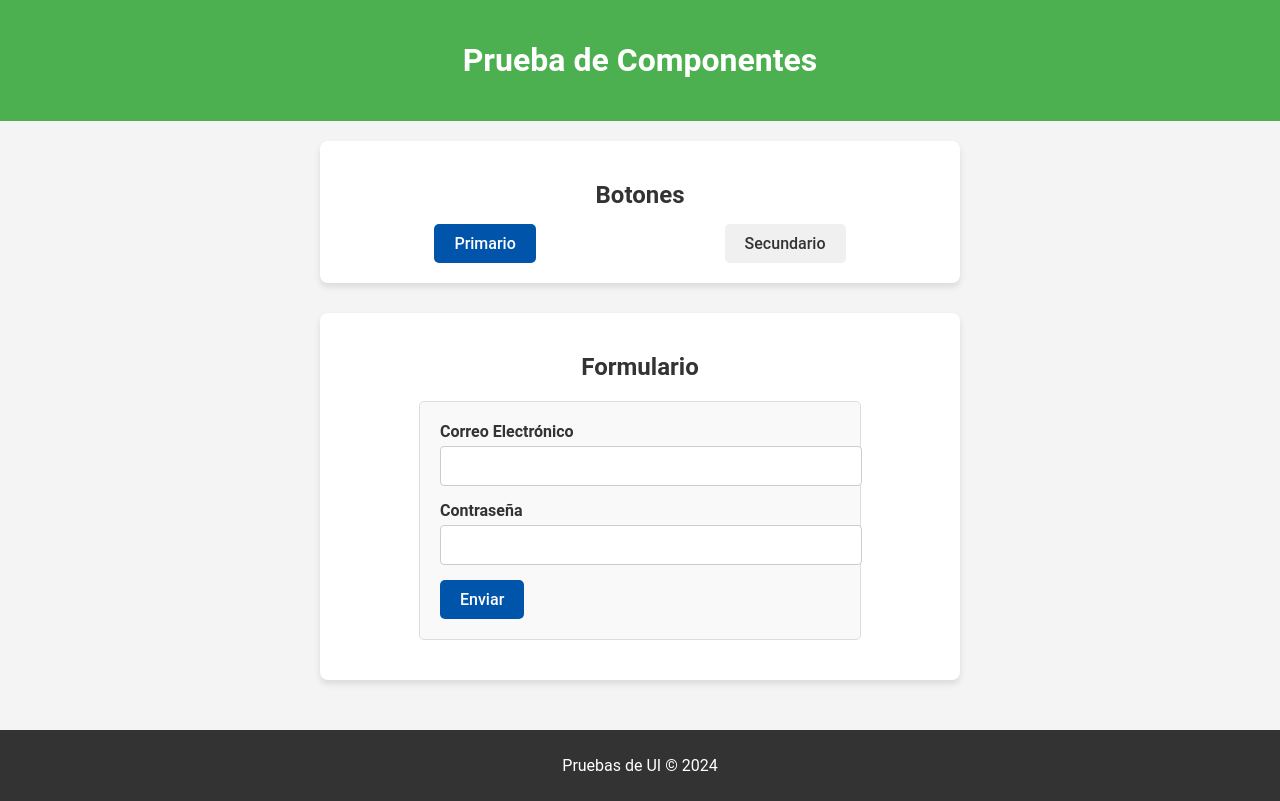
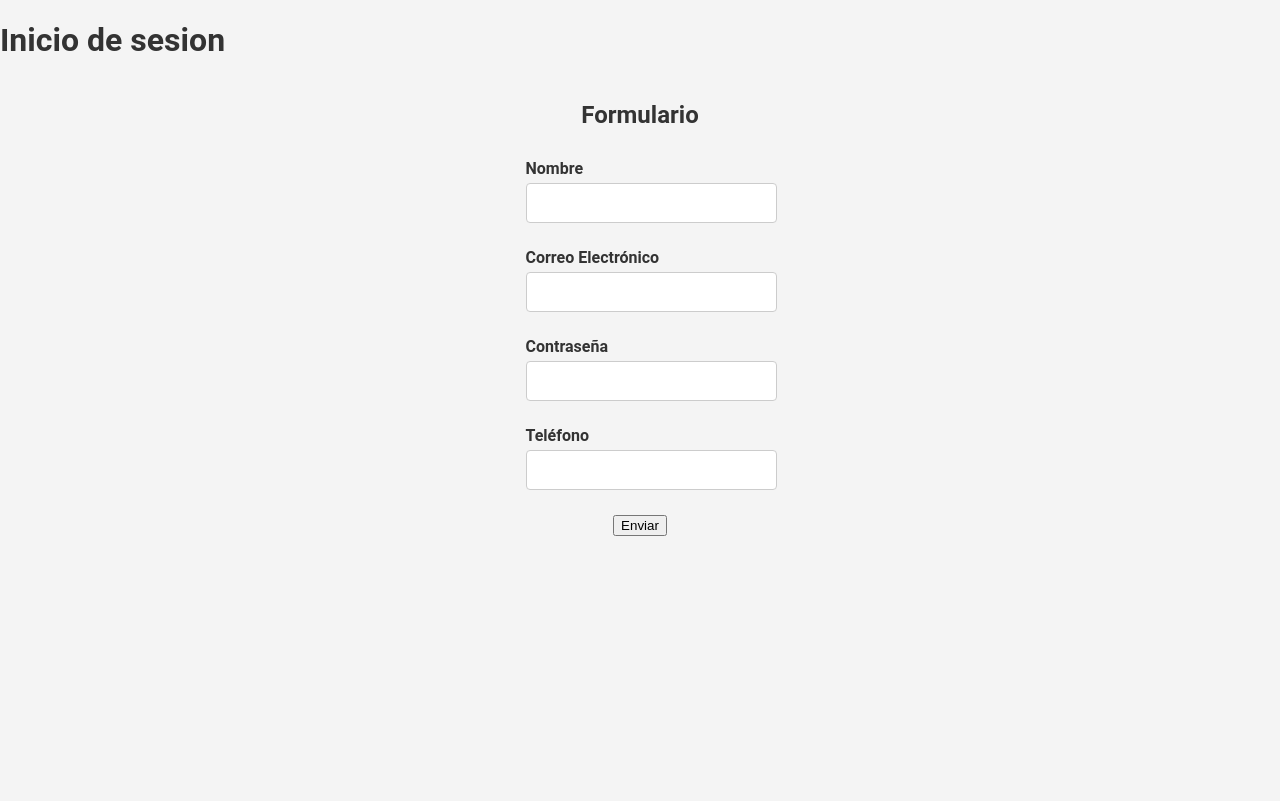
Before and after one commit to Olm72/frontend, a React (Create React App) app: page /login in a window 1280 px wide. Built offline with nearby package versions, Linux system fonts and the light colour scheme.

Commit message:
Crear dashboard basico y login

```diff
--- a/src/App.jsx
+++ b/src/App.jsx
@@ -1,44 +1,24 @@
 import React from "react";
-import Button from "./components/Button/Button";
-import Form from "./components/Form/Form";
+import { BrowserRouter as Router, Routes, Route, Navigate } from "react-router-dom";
+import Login from "./components/Login";
+import Dashboard from "./components/Dashboard";
 import "./App.css";
 
+const ProtectedRoute = ({ component: Component }) => {
+  return localStorage.getItem("token") ? <Component /> : <Navigate to="/login" replace />;
+};
+
 const App = () => {
-  const handleButtonClick = (type) => {
-    console.log(`Botón ${type} presionado`);
-  };
-
   return (
-    <div className="app-container">
-      <header className="app-header">
-        <h1>Prueba de Componentes</h1>
-      </header>
-      <main className="app-main">
-        <section className="button-section">
-          <h2>Botones</h2>
-          <div className="button-group">
-            <Button
-              text="Primario"
-              type="primary"
-              onClick={() => handleButtonClick("Primario")}
-            />
-            <Button
-              text="Secundario"
-              type="secondary"
-              onClick={() => handleButtonClick("Secundario")}
-            />
-          </div>
-        </section>
-
-        <section className="form-section">
-          <h2>Formulario</h2>
-          <Form onSubmit={(data) => console.log("Formulario enviado:", data)} />
-        </section>
-      </main>
-      <footer className="app-footer">
-        <p>Pruebas de UI © 2024</p>
-      </footer>
-    </div>
+    <Router>
+      <div className="app-container">
+        <Routes>
+          <Route path="/login" element={<Login />} />
+          <Route path="/dashboard" element={<ProtectedRoute component={Dashboard} />} />
+          <Route path="*" element={<Navigate to="/login" replace />} />
+        </Routes>
+      </div>
+    </Router>
   );
 };
 
--- /dev/null
+++ b/src/components/Dashboard.jsx
@@ -0,0 +1,12 @@
+import React from "react";
+
+const Dashboard = () => {
+    return (
+        <div>
+            <h1>Dashboard</h1>
+            <p>Bienvenido al dashboard</p>
+        </div>
+    );
+};
+
+export default Dashboard;
--- a/src/components/Form/Form.jsx
+++ b/src/components/Form/Form.jsx
@@ -1,88 +1,93 @@
 import React, { useState } from "react";
-import PropTypes from "prop-types";
 import "./Form.css";
-import Button from "../Button/Button";
-
 
 const Form = ({ onSubmit }) => {
-  const [email, setEmail] = useState("");
-  const [password, setPassword] = useState("");
+  const [formData, setFormData] = useState({
+    email: "",
+    password: "",
+    name: "",
+    phone: "",
+  });
   const [errors, setErrors] = useState({});
 
-  const handleValidation = () => {
-    const tempErrors = {};
-    let isValid = true;
+  const handleChange = (e) => {
+    const { name, value } = e.target;
+    setFormData({ ...formData, [name]: value });
+  };
 
-    if (!email) {
-      tempErrors.email = "El correo electrónico es obligatorio.";
-      isValid = false;
-    } else if (!/\S+@\S+\.\S+/.test(email)) {
-      tempErrors.email = "Introduce un correo electrónico válido.";
-      isValid = false;
-    }
-
-    if (!password) {
-      tempErrors.password = "La contraseña es obligatoria.";
-      isValid = false;
-    } else if (password.length < 6) {
-      tempErrors.password = "La contraseña debe tener al menos 6 caracteres.";
-      isValid = false;
-    }
-
-    setErrors(tempErrors);
-    return isValid;
+  const validate = () => {
+    const newErrors = {};
+    if (!formData.email) newErrors.email = "El correo electrónico es obligatorio.";
+    if (!formData.password) newErrors.password = "La contraseña es obligatoria.";
+    if (!formData.name) newErrors.name = "El nombre es obligatorio.";
+    if (!formData.phone) newErrors.phone = "El teléfono es obligatorio.";
+    else if (!/^\d+$/.test(formData.phone))
+      newErrors.phone = "El teléfono solo debe contener números.";
+    setErrors(newErrors);
+    return Object.keys(newErrors).length === 0;
   };
 
   const handleSubmit = (e) => {
     e.preventDefault();
-    if (handleValidation()) {
-      onSubmit({ email, password });
+    if (validate()) {
+      onSubmit(formData);
     }
   };
 
   return (
-    <form onSubmit={handleSubmit} className="form">
+    <form className="form-container" onSubmit={handleSubmit}>
+      <h2>Formulario</h2>
+      <div className="form-group">
+        <label htmlFor="name">Nombre</label>
+        <input
+          type="text"
+          id="name"
+          name="name"
+          value={formData.name}
+          onChange={handleChange}
+          className={`form-control ${errors.name ? "is-invalid" : ""}`}
+        />
+        {errors.name && <div className="form-error">{errors.name}</div>}
+      </div>
       <div className="form-group">
         <label htmlFor="email">Correo Electrónico</label>
         <input
           type="email"
           id="email"
+          name="email"
+          value={formData.email}
+          onChange={handleChange}
           className={`form-control ${errors.email ? "is-invalid" : ""}`}
-          value={email}
-          onChange={(e) => setEmail(e.target.value)}
-          aria-describedby="emailError"
         />
-        {errors.email && (
-          <small id="emailError" className="form-error">
-            {errors.email}
-          </small>
-        )}
+        {errors.email && <div className="form-error">{errors.email}</div>}
       </div>
-
       <div className="form-group">
         <label htmlFor="password">Contraseña</label>
         <input
           type="password"
           id="password"
+          name="password"
+          value={formData.password}
+          onChange={handleChange}
           className={`form-control ${errors.password ? "is-invalid" : ""}`}
-          value={password}
-          onChange={(e) => setPassword(e.target.value)}
-          aria-describedby="passwordError"
         />
-        {errors.password && (
-          <small id="passwordError" className="form-error">
-            {errors.password}
-          </small>
-        )}
+        {errors.password && <div className="form-error">{errors.password}</div>}
       </div>
-
-      <Button text="Enviar" type="primary" onClick={handleSubmit} />
+      <div className="form-group">
+        <label htmlFor="phone">Teléfono</label>
+        <input
+          type="text"
+          id="phone"
+          name="phone"
+          value={formData.phone}
+          onChange={handleChange}
+          className={`form-control ${errors.phone ? "is-invalid" : ""}`}
+        />
+        {errors.phone && <div className="form-error">{errors.phone}</div>}
+      </div>
+      <button type="submit">Enviar</button>
     </form>
   );
 };
 
-Form.propTypes = {
-  onSubmit: PropTypes.func.isRequired,
-};
-
 export default Form;
--- /dev/null
+++ b/src/components/Login.jsx
@@ -0,0 +1,18 @@
+import React from "react";
+import Form from "../components/Form/Form";
+
+const Login = () => {
+    const handleFormSubmit = (data) => {
+        console.log("Datos de inicio de sesion enviados:", data);
+        localStorage.setItem("token", "dummy_token"); //Simular inicio de sesion
+    };
+
+    return (
+        <div>
+            <h1>Inicio de sesion</h1>
+            <Form onSubmit={handleFormSubmit} />
+        </div>
+    );
+};
+
+export default Login;
```
